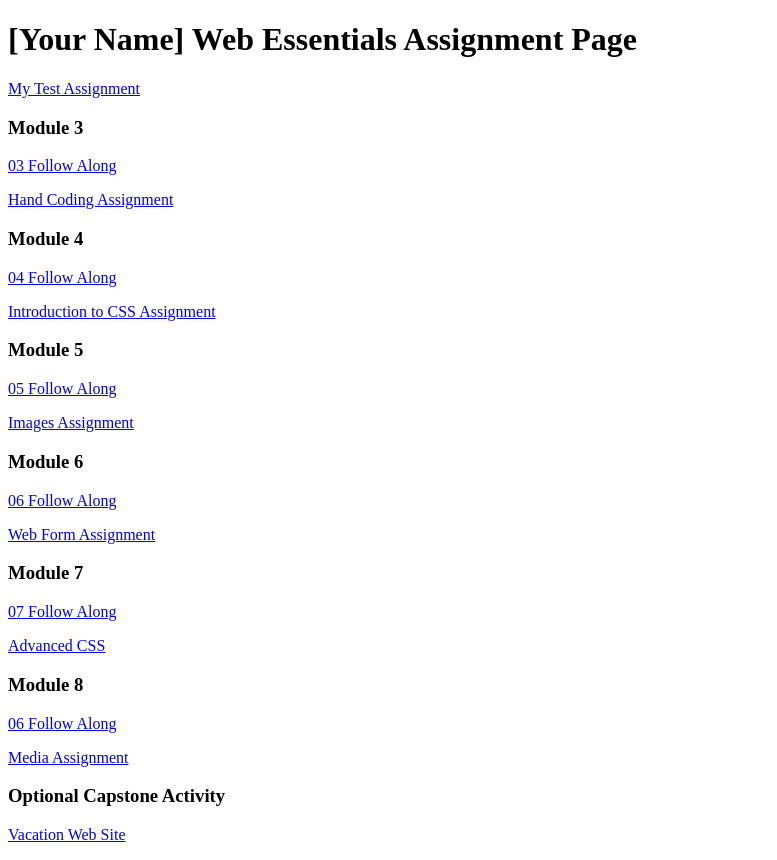
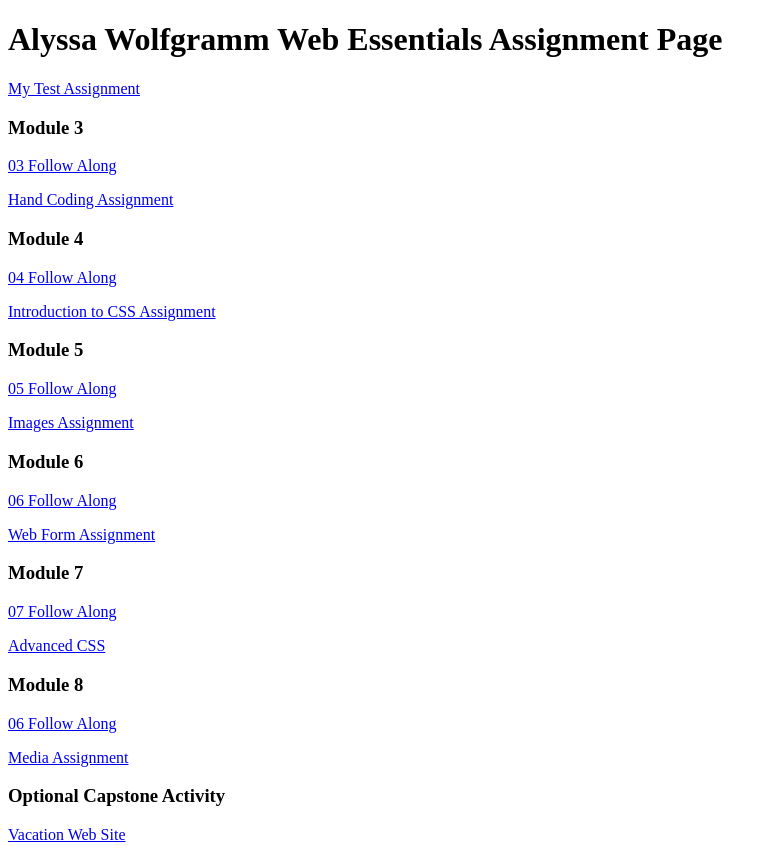
Before and after one commit to alyssawol/dwdd1600, a plain HTML site: page index.html in a window 1280 px wide. Shown: the whole page, without its empty margins (0-777 px from the left). Drawn offline with Linux system fonts and the light colour scheme.

Commit message:
Added my name

```diff
--- a/index.html
+++ b/index.html
@@ -6,7 +6,7 @@
 		<title>dwdd 1600 assignment list page</title>
 	</head>
 	<body>
-		<h1>[Your Name] Web Essentials Assignment Page</h1>
+		<h1>Alyssa Wolfgramm Web Essentials Assignment Page</h1>
 		<p><a href="01test">My Test Assignment</a></p>
 
 		<h3>Module 3</h3>
```
